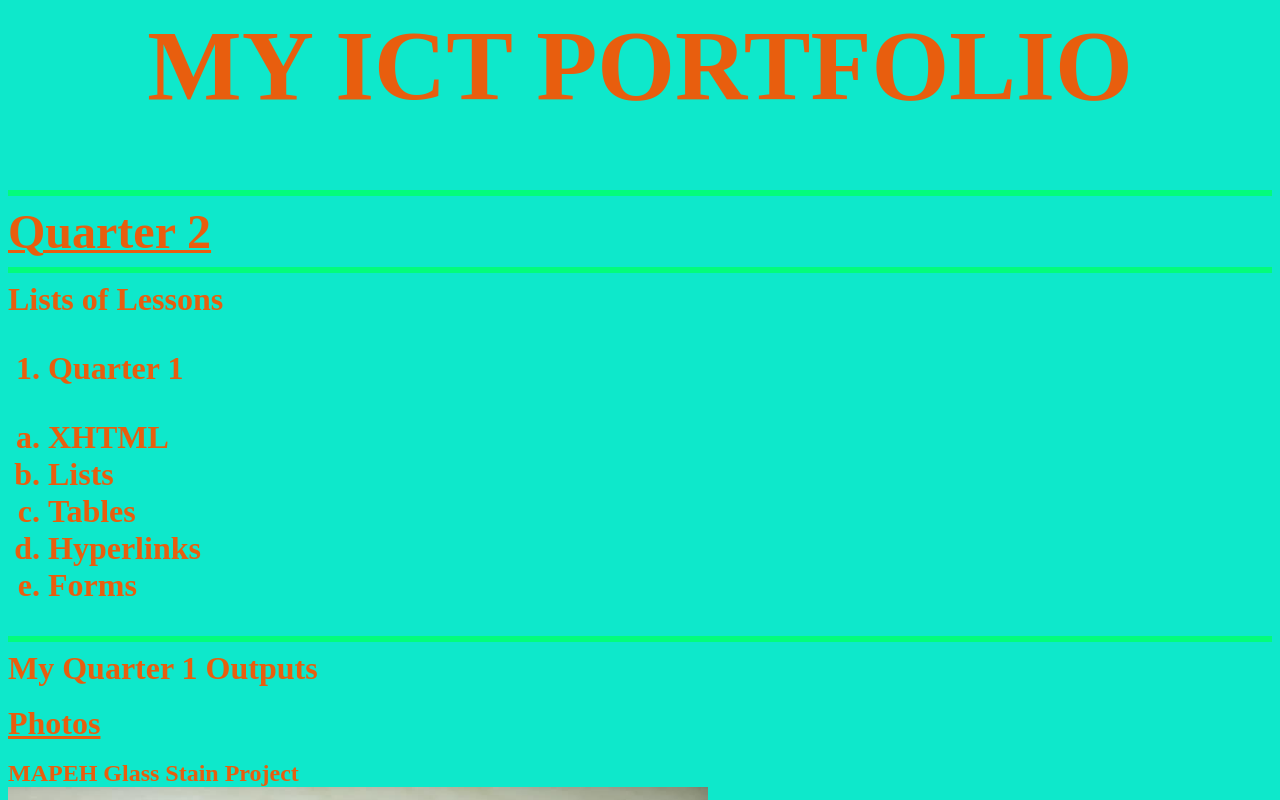
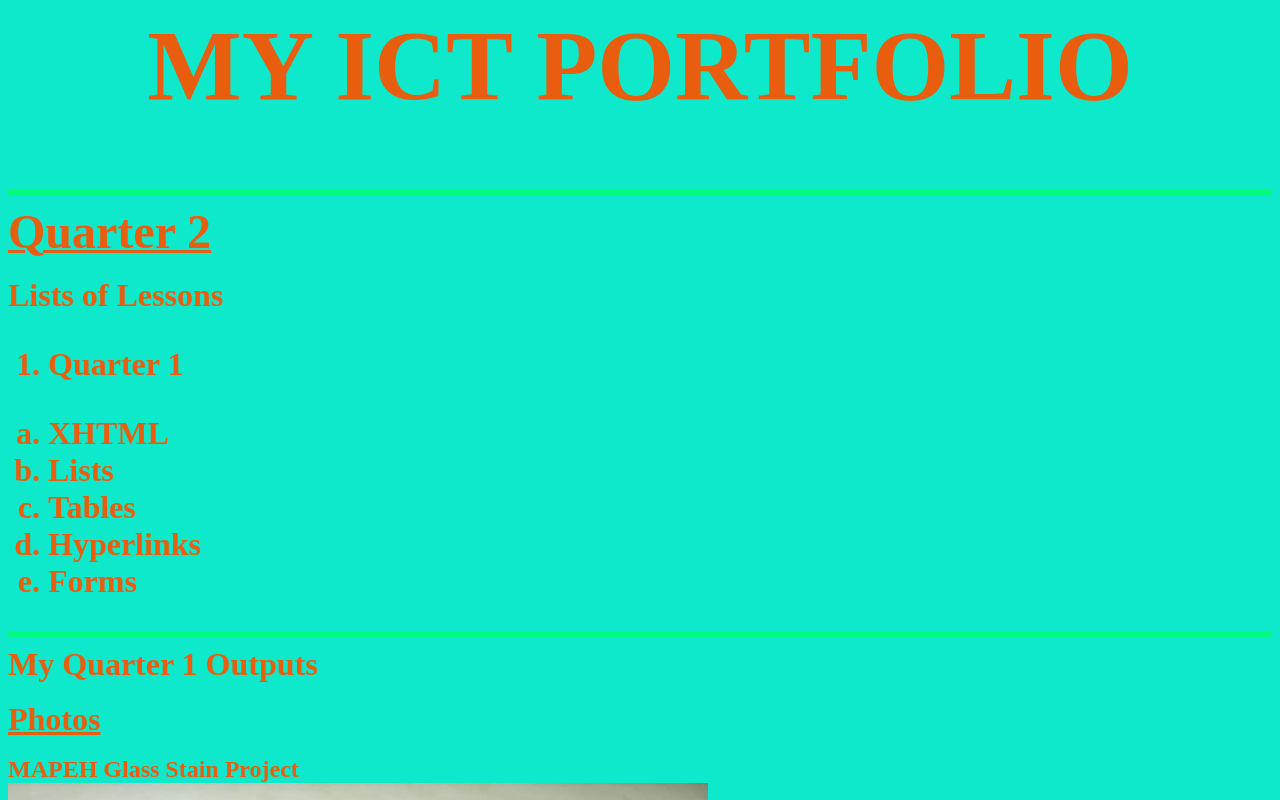
Before and after one commit to ReinyRein/ICT-Project, a plain HTML site: page index.html in a window 1280 px wide. Shown: the top 800 px of the page. Drawn offline with Linux system fonts and the light colour scheme.

Commit message:
Update index.html

```diff
--- a/index.html
+++ b/index.html
@@ -12,7 +12,7 @@ a{text-decoration-thickness:3px;}
 
 <hr color="#03fc7b" size="6px" noshade="noshade"/>
 <a target="_blank" href="MyICT_E-Portfolio2"><strong><font size="7" color="#e85e0e">Quarter 2 </font></strong></a>
-<hr color="#03fc7b" size="6px" noshade="noshade"/>
+<br/> <br/>
 <font color="#e85e0e" size="6"><strong>Lists of Lessons
 <ol type="1">
 <li> Quarter 1 </li></ol><ol type="a">
```
